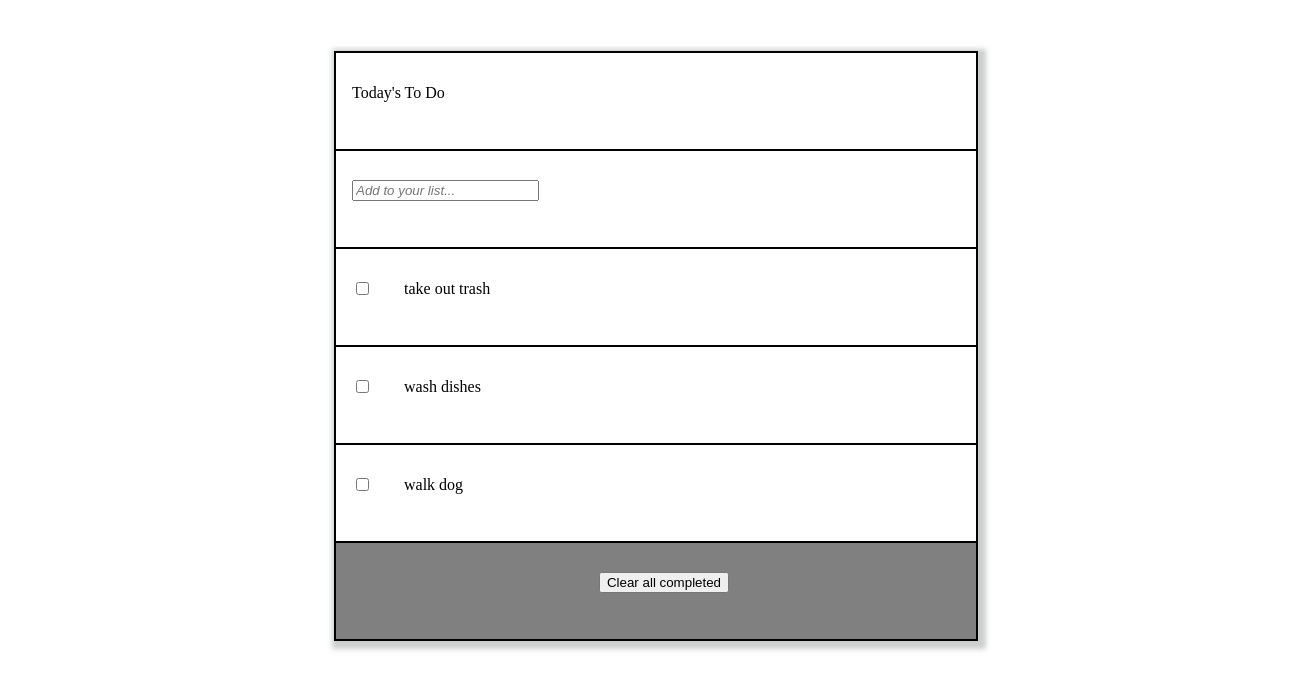
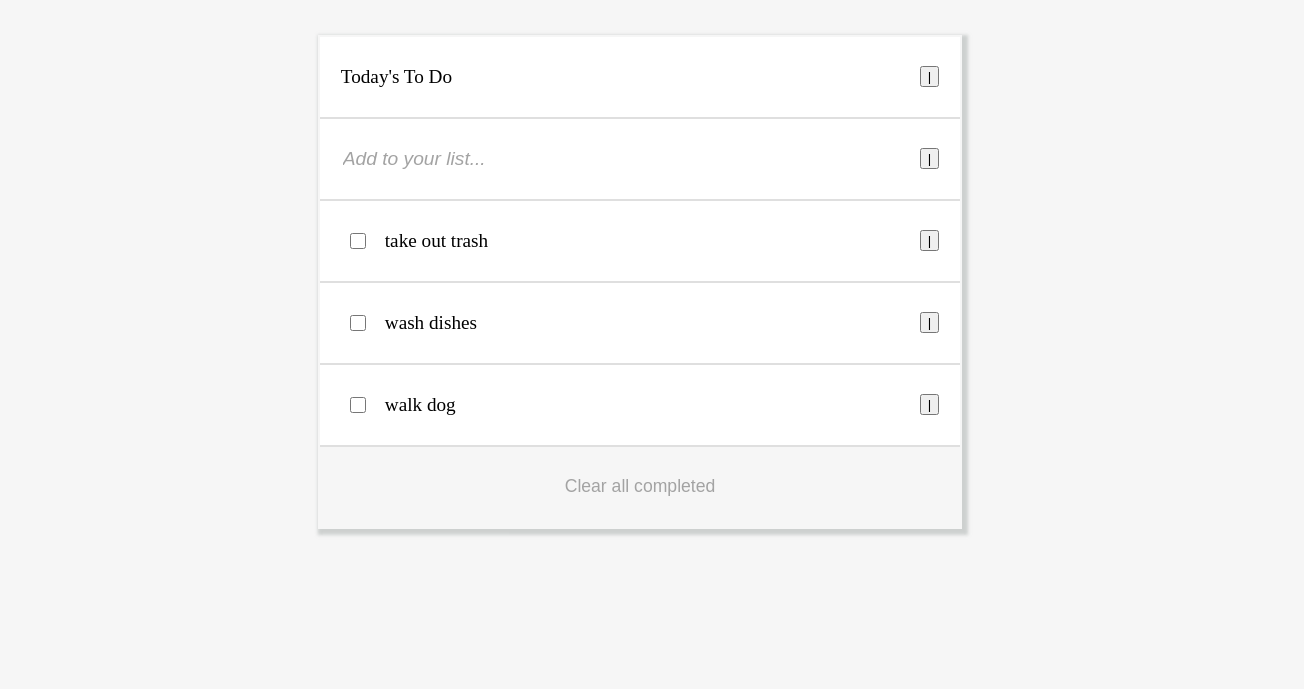
Before and after one commit to RayhanTabase/to-do-list, a website built with webpack: page src/index.html in a window 1280 px wide. Shown: the part 61-750 px from the top of the page, 1304 px wide, since content can reach past the window. Built offline with nearby package versions, Linux system fonts and the light colour scheme.

Commit message:
Add minimalist list design

```diff
--- a/src/index.js
+++ b/src/index.js
@@ -5,12 +5,12 @@ const toDoItems = [
   {
     description:'take out trash',
     completed:false,
-    index:1
+    index:0
   },
   {
     description:'wash dishes',
     completed:false,
-    index:2
+    index:1
   },
   {
     description:'walk dog',
@@ -24,23 +24,33 @@ function component() {
   // element.innerHTML = _.join(['Hello', 'webpack'], ' ');
 
   const refresh = document.createElement('li');
-  refresh.innerHTML = "<p>Today's To Do</p>";
+  refresh.innerHTML = `
+    <p class="header">Today's To Do</p>
+    <button class="button">|</button>
+  `;
   element.appendChild(refresh);
 
   const add = document.createElement('li');
-  add.innerHTML = '<input placeholder="Add to your list...">';
+  add.classList.add('inputNew')
+  add.innerHTML = `
+    <input placeholder="Add to your list...">
+    <button class="button">|</button>
+  `;
   element.appendChild(add);
-
-
 
   toDoItems.forEach((item) => {
     let listElement = document.createElement('li');
-    listElement.innerHTML = `<input type="checkbox"> <p>${item.description}</p>`;
+    listElement.innerHTML = `
+     <input type="checkbox" class="checkbox">
+     <p class="title">${item.description}</p>
+     <button class="button">|</button>
+    `;
     listElement.classList.add('toDoItem')
     element.appendChild(listElement);
   });
 
   const clearCompleted = document.createElement('li')
+  clearCompleted.classList.add('clearCompleted')
   clearCompleted.innerHTML = '<button>Clear all completed</button>'
   element.appendChild(clearCompleted)
 
--- a/src/style.css
+++ b/src/style.css
@@ -1,41 +1,88 @@
+body {
+  background: #f6f6f6;
+  font-family: 'Times New Roman', Times, serif;
+}
+
+#toDoListContainer {
+  width: 100%;
+  min-width: 100%;
+  max-width: 100%;
+  display: flex;
+  justify-content: center;
+  align-items: center;
+}
+
 ul {
-  width: 40rem;
+  width: 40em;
   max-width: 90%;
+  min-width: 40em;
   padding: 0;
-  border: 2px solid black;
-  box-shadow: 0.2em 0.2em 0.3em 0.3em rgba(179, 184, 182, 0.671)
+  border: 2px solid #f6f6f6;
+  box-shadow: 0.2em 0.2em 0.2em 0.2em rgba(179, 184, 182, 0.603);
 }
 
 ul li {
   list-style: none;
-  padding: 0 0 1em 1em;
-  border-bottom: 2px solid black;
+  padding-left: 1.3em;
+  padding-right: 1.3em;
+  border-bottom: 2px solid #dfdfdf;
+  background: #fff;
   height: 5em;
   display: flex;
-  column-gap: 2em;
   align-items: center;
+  justify-content: space-between;
 }
 
 ul li:last-child {
   border-bottom: none;
-  background: grey;
+  background: #f6f6f6;
   justify-content: center;
   align-items: center;
 }
 
-input:placeholder-shown {
+input::placeholder {
   font-style: italic;
+  color: #a3a3a3;
 }
 
 h1 {
   text-align: center;
 }
 
-#toDoListContainer {
-  width: 100%;
-  min-width: 100%;
-  padding: 1em;
-  display: flex;
-  justify-content: center;
-  align-items: center;
+p {
+  font-size: 1.2rem;
 }
+
+.inputNew input {
+  font-style: italic;
+  font-size: 1.2rem;
+  border: none;
+}
+
+.inputNew input:focus {
+  outline: none;
+}
+
+.toDoItem .checkbox {
+  width: 2em;
+  height: 20%;
+  margin-right: 1em;
+}
+
+.toDoItem .title {
+  flex: 4;
+}
+
+.toDoItem .button {
+  width: auto;
+}
+
+
+
+.clearCompleted button {
+  height: 100%;
+  background: none;
+  border: none;
+  font-size: 1.1rem;
+  color: #a3a3a3;
+}
```
